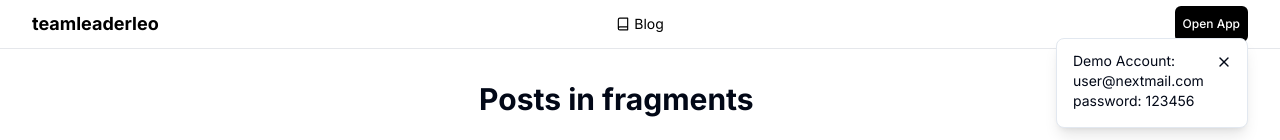
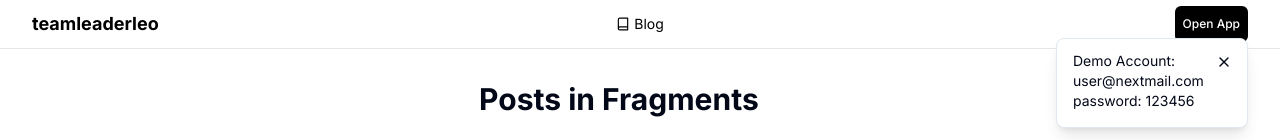
Before and after one commit to teamleaderleo/scrapbook, a Next.js app: page /blog/category/fragments in a window 1280 px wide. Shown: the top 140 px of the page. Built offline with nearby package versions, Linux system fonts and the light colour scheme; a web font is replaced by a local one.

Commit message:
update category url metadata params too

```diff
--- a/app/blog/category/[category]/page.tsx
+++ b/app/blog/category/[category]/page.tsx
@@ -1,17 +1,28 @@
 import { getPostsByCategory } from '@/app/lib/blog-utils';
-import { PostCategory } from '@/app/lib/definitions/blog';
+import { PostCategory, categories } from '@/app/lib/definitions/blog';
 import PostList from '@/components/blog/post-list';
 import { Metadata } from 'next';
-import { categories } from '@/app/lib/definitions/blog';
 
-export async function generateMetadata({ params }: { params: { category: PostCategory } }): Promise<Metadata> {
-  const categoryName = categories[params.category];
+export async function generateMetadata({
+  params
+}: {
+  params: Promise<any> | undefined;
+}): Promise<Metadata> {
+  let category: PostCategory = 'fragments';
+
+  if (params) {
+    const resolvedParams = params instanceof Promise ? await params : params;
+    // Cast to PostCategory for type safety
+    category = resolvedParams.category as PostCategory;
+  }
+
+  const categoryName = categories[category];
 
   return {
     title: `${categoryName} | teamleaderleo`,
     description: `Blog posts about ${categoryName.toLowerCase()} by teamleaderleo`,
     alternates: {
-      canonical: `https://teamleaderleo.com/blog/category/${params.category}`
+      canonical: `https://teamleaderleo.com/blog/category/${category}`
     }
   };
 }
@@ -19,16 +30,24 @@ export async function generateMetadata({ params }: { params: { category: PostCat
 export default async function CategoryPage({
   params
 }: {
-  params: { category: PostCategory }
+  params: Promise<any> | undefined;
 }) {
-  const posts = await getPostsByCategory(params.category);
+  let category: PostCategory = 'fragments';
+
+  if (params) {
+    const resolvedParams = params instanceof Promise ? await params : params;
+    // Cast to PostCategory for type safety
+    category = resolvedParams.category as PostCategory;
+  }
+
+  const posts = await getPostsByCategory(category);
 
   return (
     <div className="max-w-4xl mx-auto py-8">
       <h1 className="text-3xl font-bold mb-6">
-        Posts in {params.category}
+        Posts in {categories[category]}
       </h1>
-      <PostList posts={posts} title={`Posts in ${params.category}`} />
+      <PostList posts={posts} title={`Posts in ${categories[category]}`} />
     </div>
   );
 }
```
